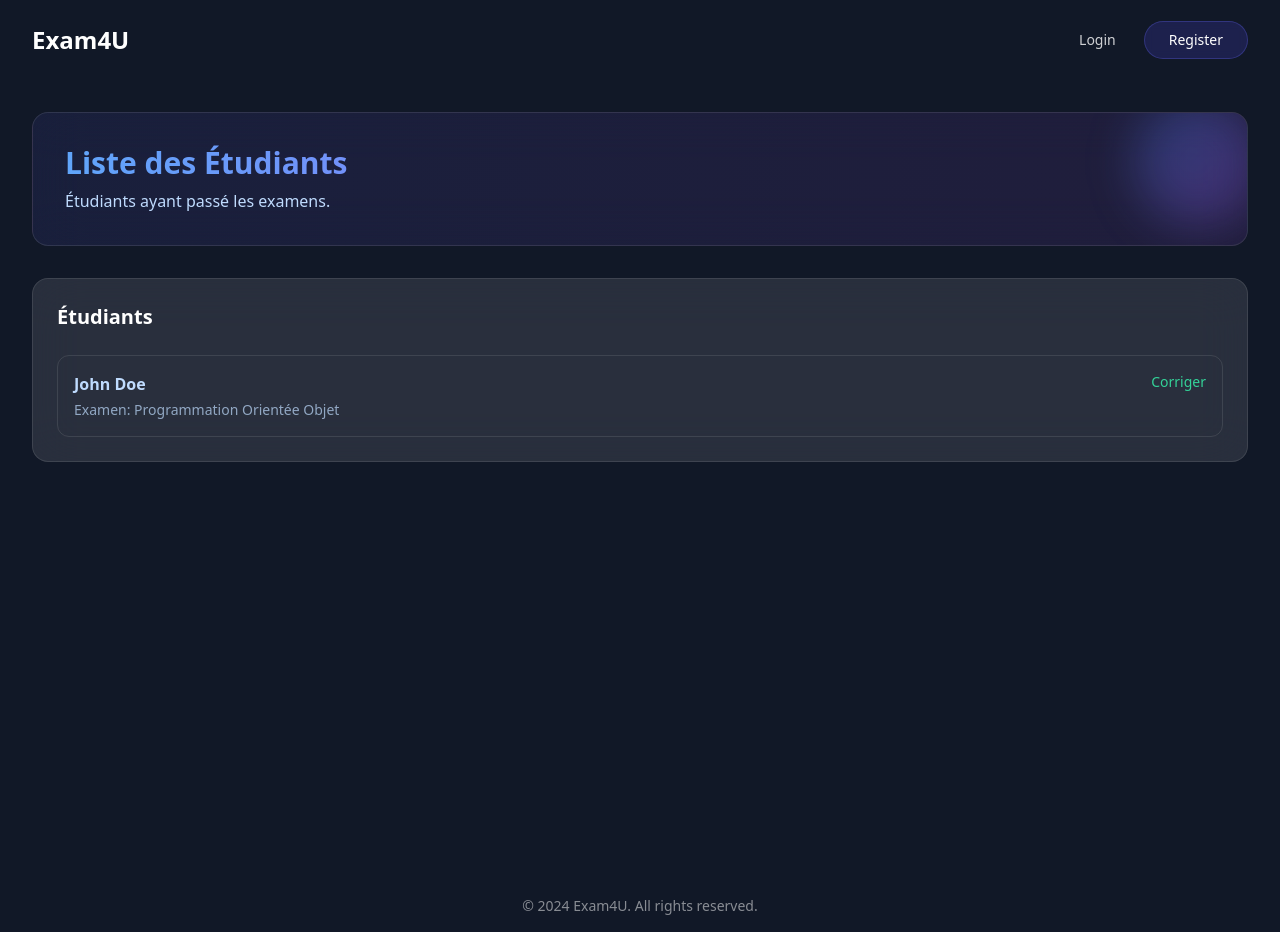
After one commit to YounassAg/EXAM4U, a Django app: template templates/teacher/exam/exam_student_list.html in a window 1280 px wide. The commit adds this page. Run offline with Django 5.2, Linux system fonts and the light colour scheme; the template is opened without the code that fills it, so the values that code supplies are empty; some libraries are stand-ins or nearby versions.

Commit message:
Exam logic update

```diff
--- a/app/urls.py
+++ b/app/urls.py
@@ -16,5 +16,7 @@ urlpatterns = [
         path('teacher/exam/exam_list/', views.teacher_exam_list, name='teacher_exam_list'),
         path('student/exam/<int:exam_id>/take/', views.take_exam, name='take_exam'),
         path('/teacher/exam/delete_exam/<int:exam_id>/', views.delete_exam, name='delete_exam'),
+        path('/teacher/exam/correction/', views.correction, name='correction'),
+        path('/teacher/exam/exam_student_list/', views.exam_student_list, name='exam_student_list'),
         path('student/exam/<int:attempt_id>/completed/', views.exam_completed, name='exam_completed')
 ]
--- a/templates/teacher/exam/exam_list.html
+++ b/templates/teacher/exam/exam_list.html
@@ -43,6 +43,9 @@
                                 <p class="text-purple-200 mt-2">End Date: {{ exam.end_date }}</p>
                             </div>
                             <div class="flex space-x-4">
+                                <a href="{% url 'exam_student_list' %}" class="px-4 py-2 rounded-lg bg-green-600 text-white hover:bg-green-700 transition-all">
+                                    Correction
+                                </a>
                                 <a href="" class="px-4 py-2 rounded-lg bg-blue-600 text-white hover:bg-blue-700 transition-all">
                                     Edit
                                 </a>
--- /dev/null
+++ b/templates/teacher/exam/exam_student_list.html
@@ -0,0 +1,38 @@
+{% extends 'base.html' %}
+
+{% block content %}
+<div class="flex min-h-screen bg-gray-900">
+    <div class="flex-1 p-8 space-y-8">
+        <!-- Student List Header -->
+        <div class="relative overflow-hidden rounded-2xl bg-gradient-to-r from-indigo-500/10 to-purple-500/10 backdrop-blur-xl border border-white/10 p-8">
+            <div class="relative z-10">
+                <h1 class="text-3xl font-bold text-transparent bg-clip-text bg-gradient-to-r from-blue-400 to-purple-500">
+                    Liste des Étudiants
+                </h1>
+                <p class="text-blue-200 mt-2">Étudiants ayant passé les examens.</p>
+            </div>
+            <div class="absolute top-0 right-0 -mt-4 -mr-4 w-32 h-32 bg-gradient-to-br from-blue-500/30 to-purple-500/30 rounded-full blur-xl"></div>
+        </div>
+
+        <!-- Student List -->
+        <div class="grid grid-cols-1 gap-6">
+            <div class="relative backdrop-blur-xl bg-white/10 rounded-2xl p-6 border border-white/10">
+                <h2 class="text-xl font-semibold text-white mb-6">Étudiants</h2>
+                <ul class="space-y-4">
+                    <!-- Example Student Item -->
+                    <li class="relative p-4 rounded-xl border border-white/10 hover:border-white/20 transition-colors">
+                        <div class="flex justify-between items-start">
+                            <div>
+                                <h3 class="text-blue-200 font-semibold">John Doe</h3>
+                                <p class="text-sm text-blue-200/70 mt-1">Examen: Programmation Orientée Objet</p>
+                            </div>
+                            <a href="#" class="text-emerald-400 text-sm font-medium">Corriger</a>
+                        </div>
+                    </li>
+                    <!-- Repeat for other students -->
+                </ul>
+            </div>
+        </div>
+    </div>
+</div>
+{% endblock %}
```
Also changed, not shown: app/views.py (+12 -0 lines), templates/student/exam/exam_completed.html (+6 -4 lines), templates/teacher/exam/correction.html (added, +37 -0 lines), templates/teacher/exam/delete_exam.html (deleted, +0 -20 lines).
